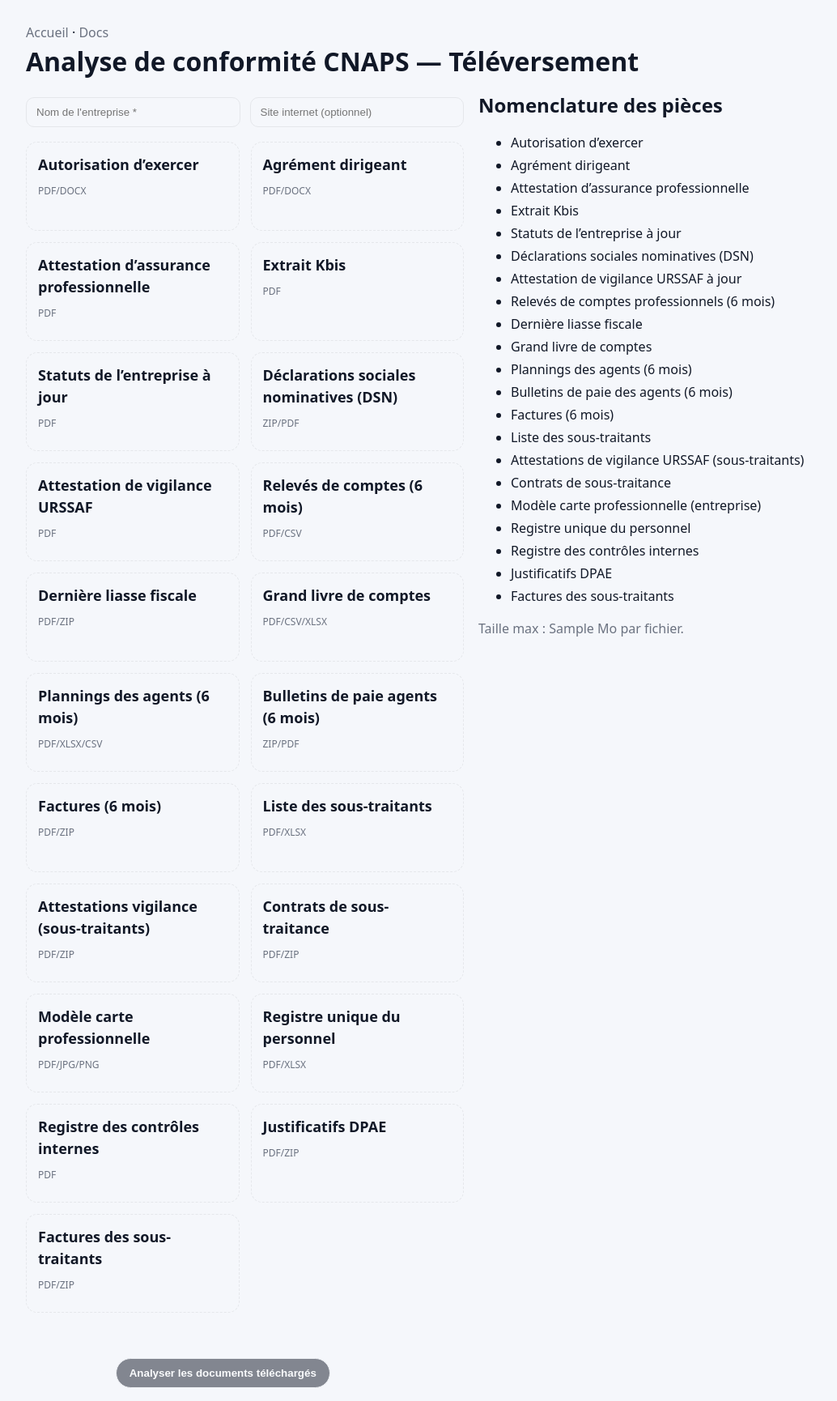
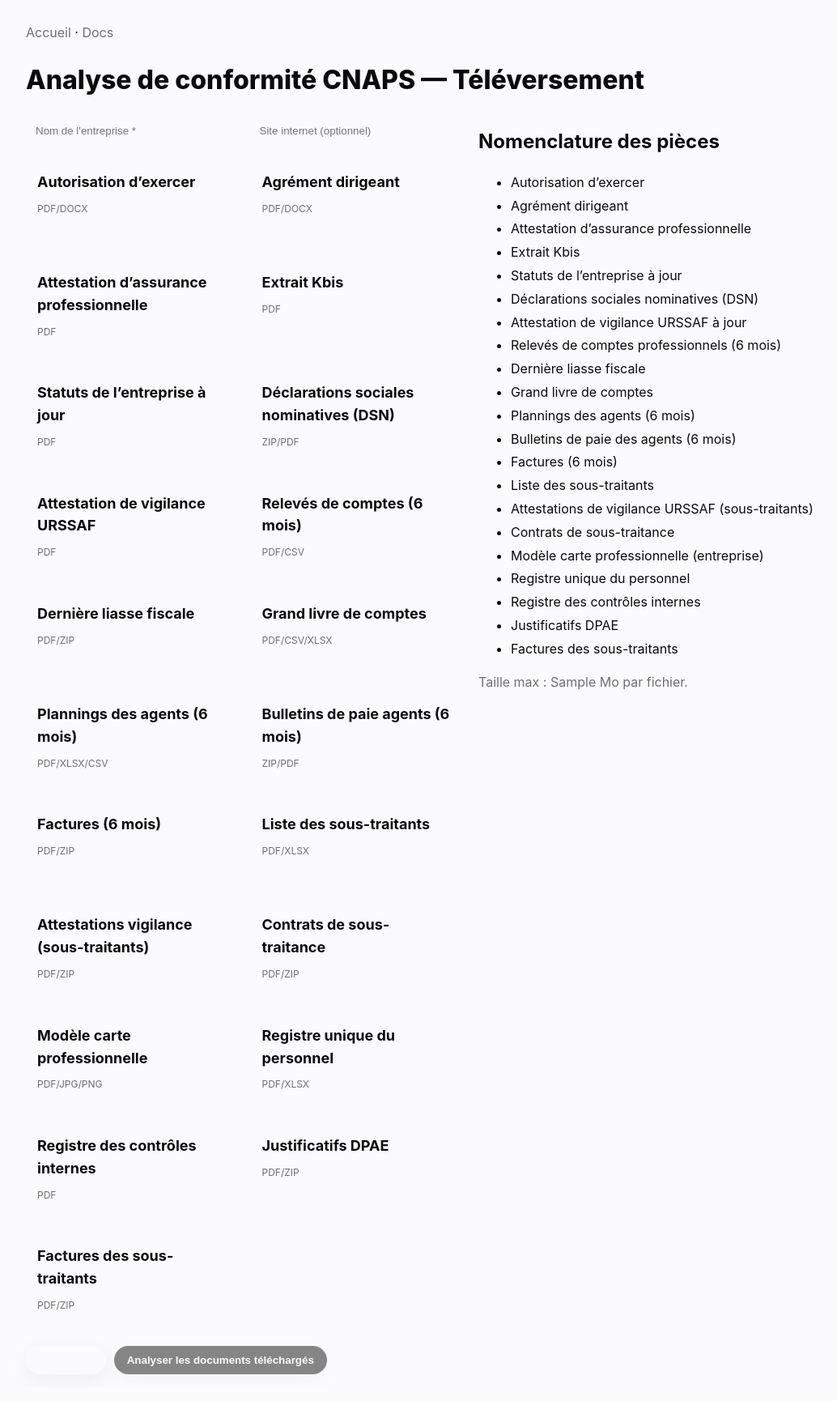
Before and after one commit to mescoubas-tech/csi-api, a FastAPI app: template app/templates/upload.html in a window 1280 px wide. Shown: the whole page at 81% size, without its empty margins (58-1092 px from the left). After the commit the page ends 1697 px from the top, so only its background shows below. Run offline with FastAPI, Linux system fonts and the light colour scheme; the template is opened without the code that fills it: most values are stand-ins (such as "Sample title", 1, 10 or a date in 2020).

Commit message:
Update styles.css

```diff
--- a/app/static/styles.css
+++ b/app/static/styles.css
@@ -1,45 +1,53 @@
-/* app/static/cnaps.css — look proche de ta maquette */
+/* Minimal Apple-ish UI */
 :root{
-  --bg:#f5f7fb; --text:#111827; --muted:#6b7280; --border:#e5e7eb;
-  --tile:#ffffff; --tile-border:#d5d9e3; --ok:#10b981; --primary:#111827;
+  --bg:#fbfbfd; --text:#0a0a0a; --muted:#6e6e73; --line:#e5e5ea;
+  --panel:#ffffff; --shadow:0 8px 30px rgba(0,0,0,.06);
+  --btn:#111; --btnText:#fff; --btnGhost:#f2f2f7;
 }
-*{box-sizing:border-box}
-html,body{height:100%}
-body{margin:0;background:var(--bg);color:var(--text);font:16px/1.5 ui-sans-serif,system-ui,-apple-system,Segoe UI,Roboto,Ubuntu,"Helvetica Neue",Arial}
-h1,h2,h3{margin:0 0 .35rem}
-.container{max-width:1200px;margin:0 auto;padding:0 20px}
+*{box-sizing:border-box} html,body{height:100%}
+body{margin:0;background:var(--bg);color:var(--text);
+     font:16px/1.55 -apple-system,BlinkMacSystemFont,"SF Pro Text",Inter,system-ui,Segoe UI,Roboto,Helvetica,Arial}
+.container{max-width:1120px;margin:0 auto;padding:0 20px}
 
-.head{padding:28px 0}
-.crumbs{margin-bottom:8px}
-.crumbs a{color:#2563eb;text-decoration:none}
-.crumbs span{color:var(--muted);margin:0 6px}
+/* Header */
+.site-header{backdrop-filter:saturate(180%) blur(20px); background:rgba(255,255,255,.7); position:sticky; top:0; z-index:10; border-bottom:1px solid var(--line)}
+.bar{display:flex;justify-content:space-between;align-items:center;height:56px}
+.brand{display:flex;align-items:center;gap:10px;font-weight:600}
+.brand .dot{width:14px;height:14px;border-radius:50%;background:#007aff; box-shadow:0 0 0 6px rgba(0,122,255,.12)}
+.nav a{color:var(--text);text-decoration:none;margin-left:18px}
+.nav a:hover{opacity:.7}
 
-.grid{display:grid;grid-template-columns: 2fr 1fr;gap:28px;padding-bottom:40px}
-@media (max-width: 980px){.grid{grid-template-columns:1fr}}
+/* Hero */
+.hero{padding:72px 0 36px}
+.hero h1{letter-spacing:-.02em; font-size:48px; line-height:1.05; margin:0 0 12px}
+@media (max-width:800px){.hero h1{font-size:36px}}
+.lede{color:var(--muted); max-width:720px; margin:0 0 18px}
+.cta{display:flex;gap:12px;flex-wrap:wrap}
+.btn{appearance:none;border:0; background:var(--btn); color:var(--btnText);
+     padding:12px 18px; border-radius:12px; font-weight:600; cursor:pointer; box-shadow:var(--shadow); transform:translateY(0); transition:transform .2s ease, opacity .2s ease}
+.btn:hover{transform:translateY(-1px)}
+.btn.ghost{background:var(--btnGhost); color:var(--text)}
+.btn.outline{background:#fff; border:1px solid var(--line); color:var(--text)}
 
-.left .inputs{display:grid;grid-template-columns:1fr 1fr;gap:14px;margin-bottom:16px}
-@media (max-width: 720px){.left .inputs{grid-template-columns:1fr}}
-.field span{display:block;font-size:.9rem;color:var(--muted);margin-bottom:6px}
-.field input{width:100%;padding:10px 12px;border:1px solid var(--border);border-radius:10px;background:#fff}
+/* Panel */
+.panel{margin:28px auto; background:var(--panel); border-radius:22px; box-shadow:var(--shadow); padding:22px}
+.panel h2{margin:0 0 6px}
+.muted{color:var(--muted)}
+.uploader{position:relative; border:1.5px dashed var(--line); border-radius:16px; padding:26px; display:grid; place-items:center; text-align:center; background:#fff; transition:border-color .2s ease, background .2s ease}
+.uploader.hover{border-color:#c7c7cc; background:#fafafa}
+.uploader input[type=file]{position:absolute; inset:0; opacity:0; cursor:pointer}
+.hint{display:flex;align-items:center;gap:14px;color:var(--muted)}
+.hint .icon{font-size:22px}
+.filename{margin-top:10px; font-weight:600}
+.actions{display:flex;gap:10px;margin-top:14px}
+.output{margin-top:16px; background:#0b1220; color:#e9eefc; border-radius:14px; padding:14px; max-height:360px; overflow:auto}
 
-.tiles{display:grid;grid-template-columns:1fr 1fr;gap:14px}
-@media (max-width: 980px){.tiles{grid-template-columns:1fr}}
-.tile{background:var(--tile);border:1px dashed var(--tile-border);border-radius:14px;padding:14px;min-height:120px}
-.tile h3{font-size:1.05rem;display:flex;align-items:center;gap:6px}
-.ok{color:var(--ok);font-weight:600}
-.meta{color:var(--muted);font-size:.85rem;margin:.2rem 0 .6rem}
-.tile input[type=file]{width:100%;padding:9px;border:1px solid var(--border);border-radius:10px;background:#fff}
-.filename{margin-top:6px;color:#065f46;background:#ecfdf5;border:1px solid #a7f3d0;padding:6px 8px;border-radius:8px;white-space:nowrap;overflow:hidden;text-overflow:ellipsis}
+/* Feature cards */
+.features{display:grid;grid-template-columns:repeat(3,minmax(0,1fr));gap:16px;margin:40px auto}
+@media (max-width:900px){.features{grid-template-columns:1fr}}
+.card{background:var(--panel); border:1px solid var(--line); border-radius:18px; padding:18px; box-shadow:var(--shadow)}
+.card h3{margin:0 0 6px}
 
-.tile.wide{grid-column:1 / -1}
-.row{display:flex;gap:10px;flex-wrap:wrap;margin-top:10px}
-.btn{appearance:none;border:1px solid #e5e7eb;background:#111827;color:#fff;padding:10px 14px;border-radius:10px;cursor:pointer}
-.btn:hover{opacity:.95}
-.btn.outline{background:#fff;color:#111827}
-
-.right h2{margin-bottom:10px}
-.bullets{margin:0;padding-left:18px}
-.bullets li{margin:6px 0}
-.muted{color:var(--muted)}
-.small{font-size:.9rem}
-.out{margin-top:10px;background:#0b1220;color:#e9eefc;border-radius:10px;padding:10px;max-height:300px;overflow:auto}
+/* Footer */
+.site-footer{border-top:1px solid var(--line); background:#fff; margin-top:40px}
+.foot{display:flex;justify-content:space-between;align-items:center;height:56px}
```
